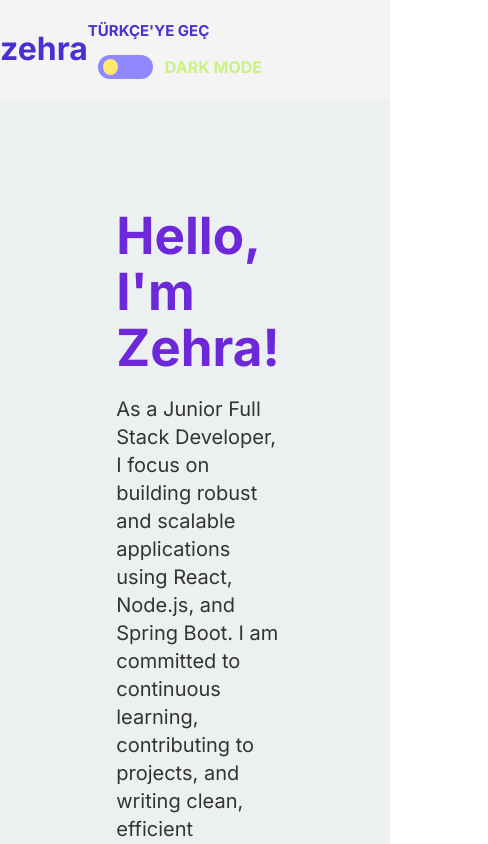
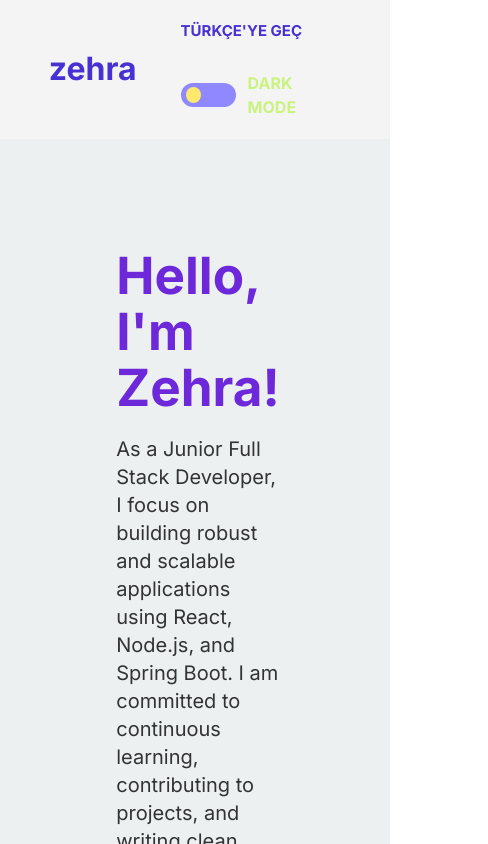
Before and after one commit to zehraBal/S12-FSWEB-FRONTEND-CHALLENGE, a React (Vite) app in the folder personalWebSite/: page / in a window 390 px wide. Shown: the top 844 px of the page, 488 px wide, since content can reach past the window. Built offline with nearby package versions, Linux system fonts and the light colour scheme.

Commit message:
header fixed

```diff
--- a/personalWebSite/src/App.css
+++ b/personalWebSite/src/App.css
@@ -93,3 +93,10 @@ input:checked + .slider:after {
 .summary-button {
   @apply flex items-center gap-3 w-full md:w-[150px] h-[52px] border border-[#BDC3C7] rounded-md px-4 py-2 bg-[#F8F9FA] text-[#2C3E50] dark:bg-[#2C3E50] dark:text-[#BDC3C7] hover:bg-[#BDC3C7] hover:text-[#2C3E50] transition-all;
 }
+
+@media (max-width: 600px) {
+  /* Adjust the max-width value as needed */
+  .switch {
+    margin-left: 0;
+  }
+}
--- a/personalWebSite/src/components/Header.jsx
+++ b/personalWebSite/src/components/Header.jsx
@@ -34,10 +34,10 @@ export default function Header() {
   }, [isDarkMode]);
 
   return (
-    <header className="text-[#4731D3] flex justify-center items-center bg-[#F4F4F4] max-sm:flex-col max-sm:items-start py-5 dark:bg-[#1A1A1A]">
-      <div className="basis-3/4 flex justify-between items-center">
+    <header className="text-[#4731D3] flex justify-center items-center  bg-[#F4F4F4]  py-5 dark:bg-[#1A1A1A]">
+      <div className="basis-3/4 flex justify-between items-center max-sm:gap-11  max-sm:justify-center">
         <p className="font-bold text-[32px]">zehra</p>
-        <div className="w-[400px] flex flex-wrap justify-between max-sm:flex-col items-center max-sm:items-start">
+        <div className="flex flex-wrap gap-4 max-sm:flex-col items-center max-sm:items-start">
           <div
             className="text-[15px] font-bold  cursor-pointer max-sm:mr-0 max-sm:mb-3 max-sm:m-0"
             onClick={handleLanguage}
@@ -46,7 +46,7 @@ export default function Header() {
           </div>
           <div className="text-[#4731D3] font-bold flex justify-center items-center gap-3 max-sm:m-0 max-sm:text-[#CBF281] ">
             <div className="container-switch">
-              <label className="switch">
+              <label className="switch ">
                 <input
                   type="checkbox"
                   onChange={toggleDarkMode}
--- a/personalWebSite/src/components/Skills.jsx
+++ b/personalWebSite/src/components/Skills.jsx
@@ -9,7 +9,7 @@ export default function Skills() {
   const lang = useSelector(languageSelector);
 
   return (
-    <section className="py-16 bg-gray-50 dark:bg-[#1A1A1A]">
+    <section className="py-16 bg-gray-50 dark:bg-[#1A1A1A] flex flex-col items-center justify-center">
       <div className="container px-40 flex flex-col flex-wrap max-md:px-0">
         <motion.h2
           initial={{ opacity: 0, y: -50 }}
```
